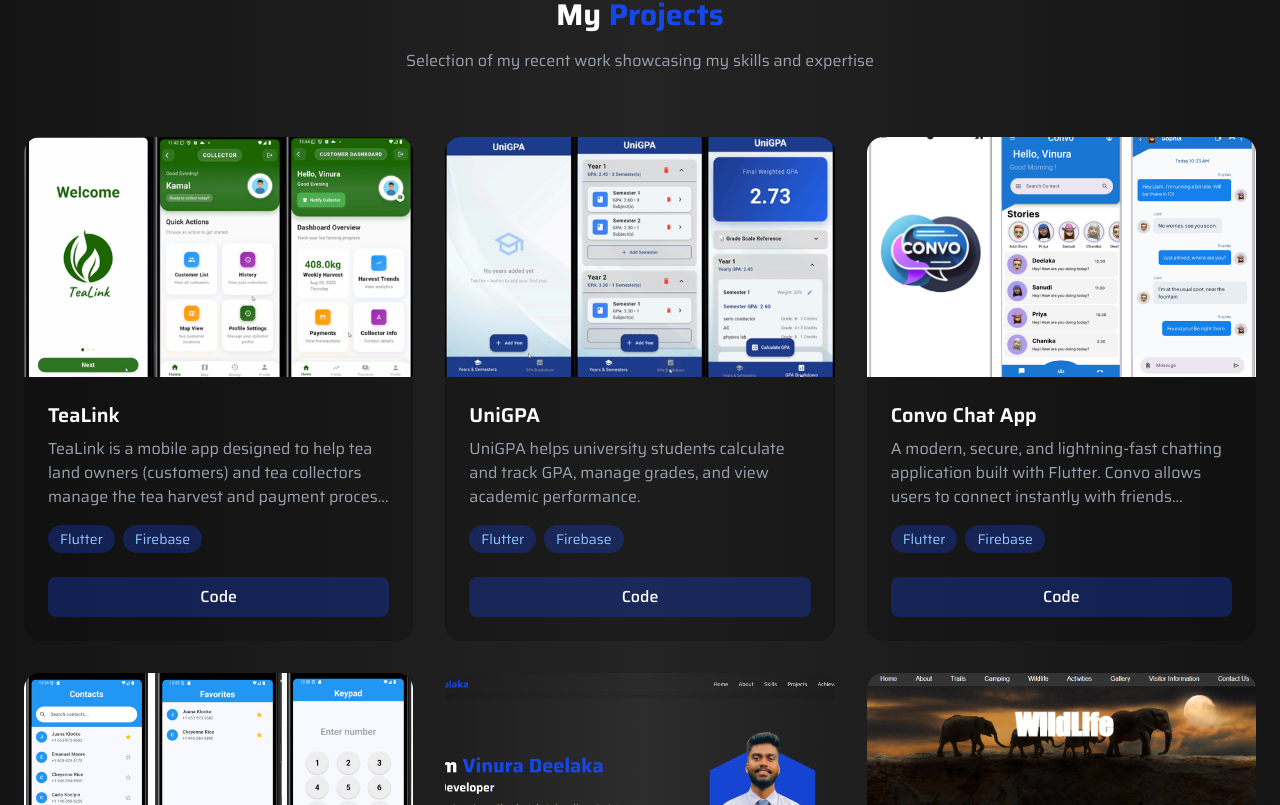
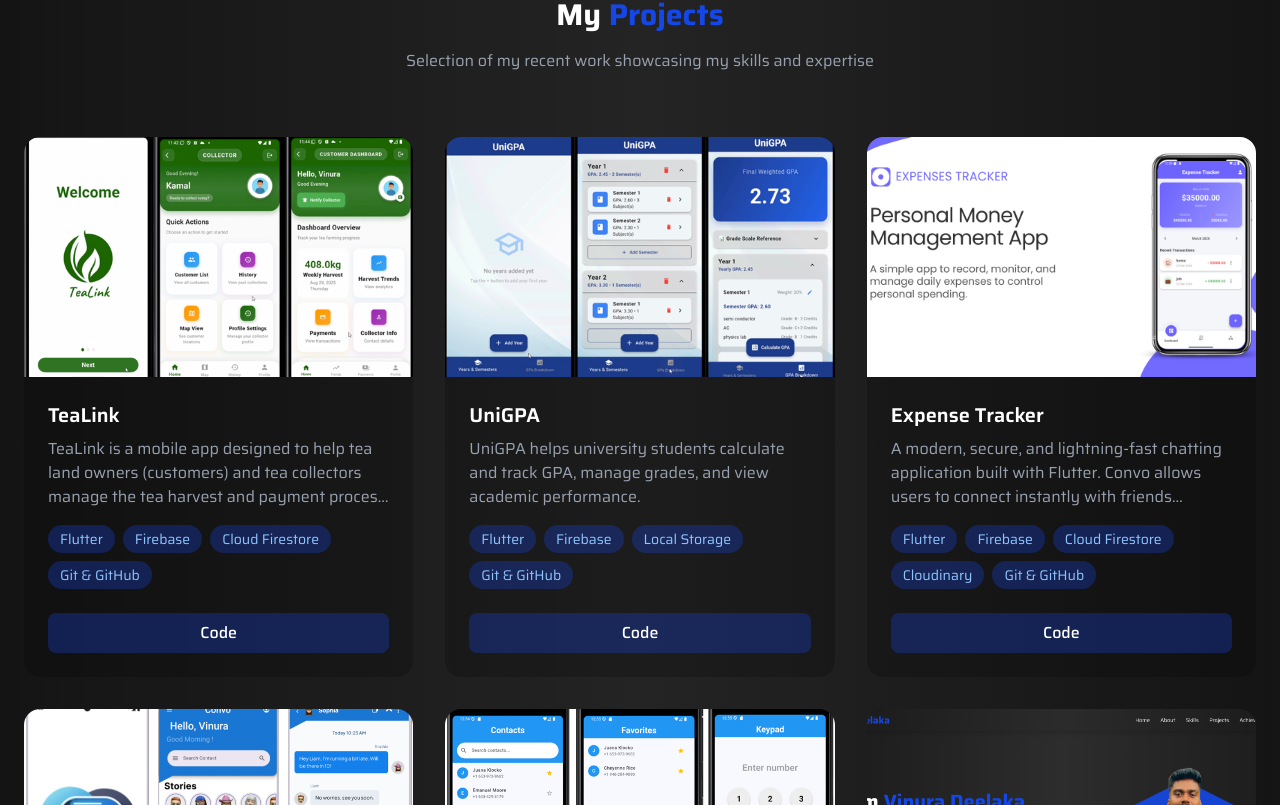
Before and after one commit to vinuraDG/Portfolio, a React (Vite) app: page / in a window 1280 px wide. Shown: the part 3115-3920 px from the top of the page. Built offline with nearby package versions, Linux system fonts and the light colour scheme.

Commit message:
add the new project

```diff
--- a/src/assets/assets.js
+++ b/src/assets/assets.js
@@ -8,6 +8,7 @@
 import projectImg5 from '../assets/project5.png';
 import projectImg7 from '../assets/project6.png';
 import projectImg8 from '../assets/project7.png';
+import projectImg9 from '../assets/project8.png';
 import projectImg6 from '../assets/profileR.png';
 import aboutImg from '../assets/about_image.png';
 
@@ -21,6 +22,7 @@
     projectImg6,
     projectImg7,
     projectImg8,
+    projectImg9,
     aboutImg,
 
 };
--- a/src/assets/projects.js
+++ b/src/assets/projects.js
@@ -6,6 +6,7 @@
 import projectImg5 from './project5.png';
 import projectImg7 from './project6.png';
 import projectImg8 from './project7.png';
+import projectImg9 from './project8.png';
 
 import { FaVuejs, FaFire, FaCloud, FaDatabase, FaReact, FaNodeJs } from 'react-icons/fa';
 
@@ -14,7 +15,7 @@
     title: "TeaLink",
     description: "TeaLink is a mobile app designed to help tea land owners (customers) and tea collectors manage the tea harvest and payment process more easily and efficiently.",
     image: projectImg2,
-    tech: ["Flutter", "Firebase"],
+    tech: ["Flutter", "Firebase", "Cloud Firestore","Git & GitHub" ],
     icons: [FaVuejs, FaFire, FaCloud, FaDatabase],
     code: "https://github.com/vinuraDG/TeaLink",
   },
@@ -22,15 +23,23 @@
     title: "UniGPA",
     description: "UniGPA helps university students calculate and track GPA, manage grades, and view academic performance.",
     image: projectImg3,
-    tech: ["Flutter", "Firebase"],
+    tech: ["Flutter", "Firebase","Local Storage","Git & GitHub"],
     icons: [FaReact, FaDatabase],
     code: "https://github.com/vinuraDG/UniGPA",
+  },
+   {
+    title: "Expense Tracker",
+    description: "A modern, secure, and lightning-fast chatting application built with Flutter. Convo allows users to connect instantly with friends through real-time messaging, voice calls, and video calls. Designed with a smooth onboarding experience, clean UI animations, and high-performance architecture.",
+    image: projectImg9,
+    tech: ["Flutter", "Firebase", "Cloud Firestore","Cloudinary","Git & GitHub"],
+    icons: [FaVuejs, FaFire, FaCloud, FaDatabase],
+    code: "https://github.com/vinuraDG/Island-Paradise",
   },
   {
     title: "Convo Chat App",
     description: "A modern, secure, and lightning-fast chatting application built with Flutter. Convo allows users to connect instantly with friends through real-time messaging, voice calls, and video calls. Designed with a smooth onboarding experience, clean UI animations, and high-performance architecture.",
     image: projectImg8,
-    tech: ["Flutter", "Firebase"],
+    tech: ["Flutter", "Firebase", "Cloud Firestore","Git & GitHub"],
     icons: [FaVuejs, FaFire, FaCloud, FaDatabase],
     code: "https://github.com/vinuraDG/Island-Paradise",
   },
@@ -38,7 +47,7 @@
     title: "DialBook Mobile App",
     description: "A simple and efficient mobile app to manage your contacts. Add, edit, delete, and search contacts through a clean and modern interface. Built for fast performance, easy navigation, and secure data handling.",
     image: projectImg7,
-    tech: ["Flutter", "Firebase"],
+    tech: ["Flutter", "Firebase","Local Storage","Git & GitHub"],
     icons: [FaVuejs, FaFire, FaCloud, FaDatabase],
     code: "https://github.com/vinuraDG/Island-Paradise",
   },
```
Also changed, not shown: src/assets/project8.png (added), 1 other file (tests, documents, lock files or other folders).
